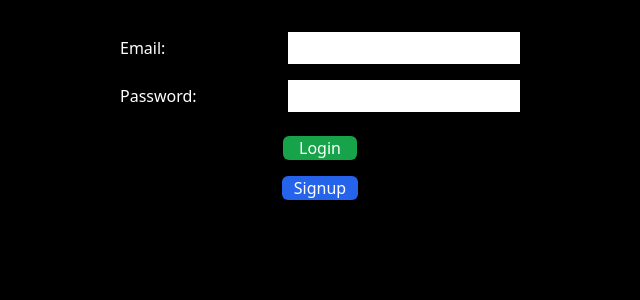
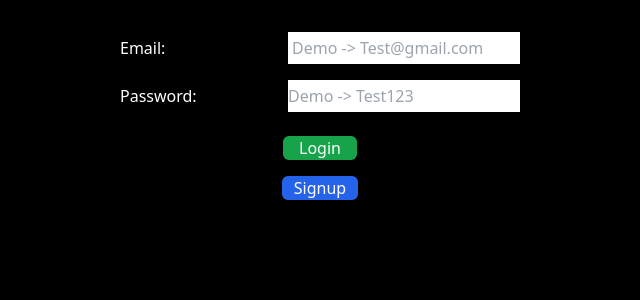
Before and after one commit to NishantBuwa/Expense-Tracker, a React (Create React App) app in the folder Frontend/: page /login in a window 1280 px wide. Shown: the top 300 px of the page, without its empty margins (320-960 px from the left). Built offline with nearby package versions, Linux system fonts and the light colour scheme.

Commit message:
Demo account credentials

```diff
--- a/Frontend/src/Pages/Login.jsx
+++ b/Frontend/src/Pages/Login.jsx
@@ -52,7 +52,8 @@ function Login({setIsAuthenticated, setUserInfo}) {
                             name='email'
                             onChange={handleChange}
                             value={formData.email}
-                            className='flex-1 px-2 py-1 text-black outline-none w-[150px] '
+                            placeholder="Demo -> Test@gmail.com"
+                            className='flex-1 px-1 py-1 text-black outline-none w-[150px] '
                             required />
                     </div>
                     <div className="flex items-center gap-2">
@@ -61,7 +62,8 @@ function Login({setIsAuthenticated, setUserInfo}) {
                             name='password'
                             onChange={handleChange}
                             value={formData.password}
-                            className='flex-1 px-2 py-1 text-black outline-none w-[150px]'
+                            placeholder="Demo -> Test123"
+                            className='flex-1 <px-1></px-1> py-1 text-black outline-none w-[150px]'
 
                             required />
                     </div>
```
